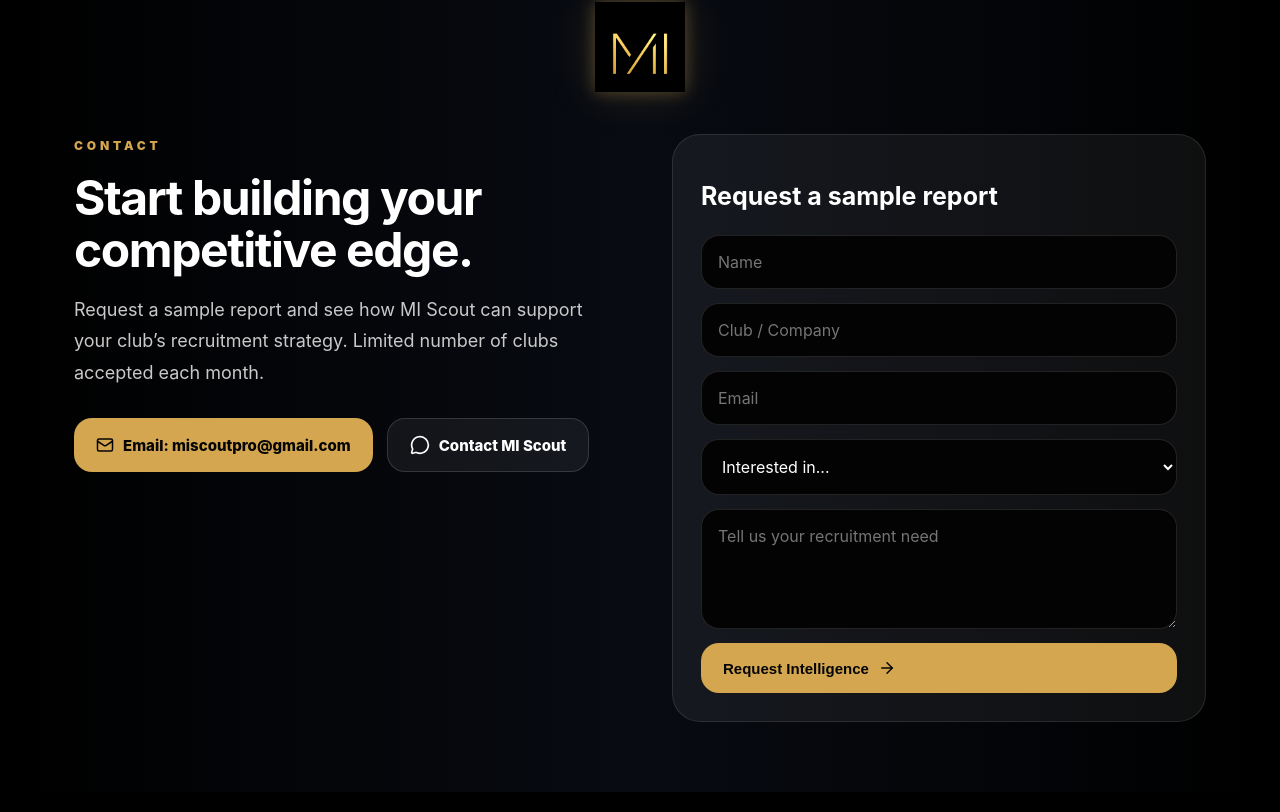
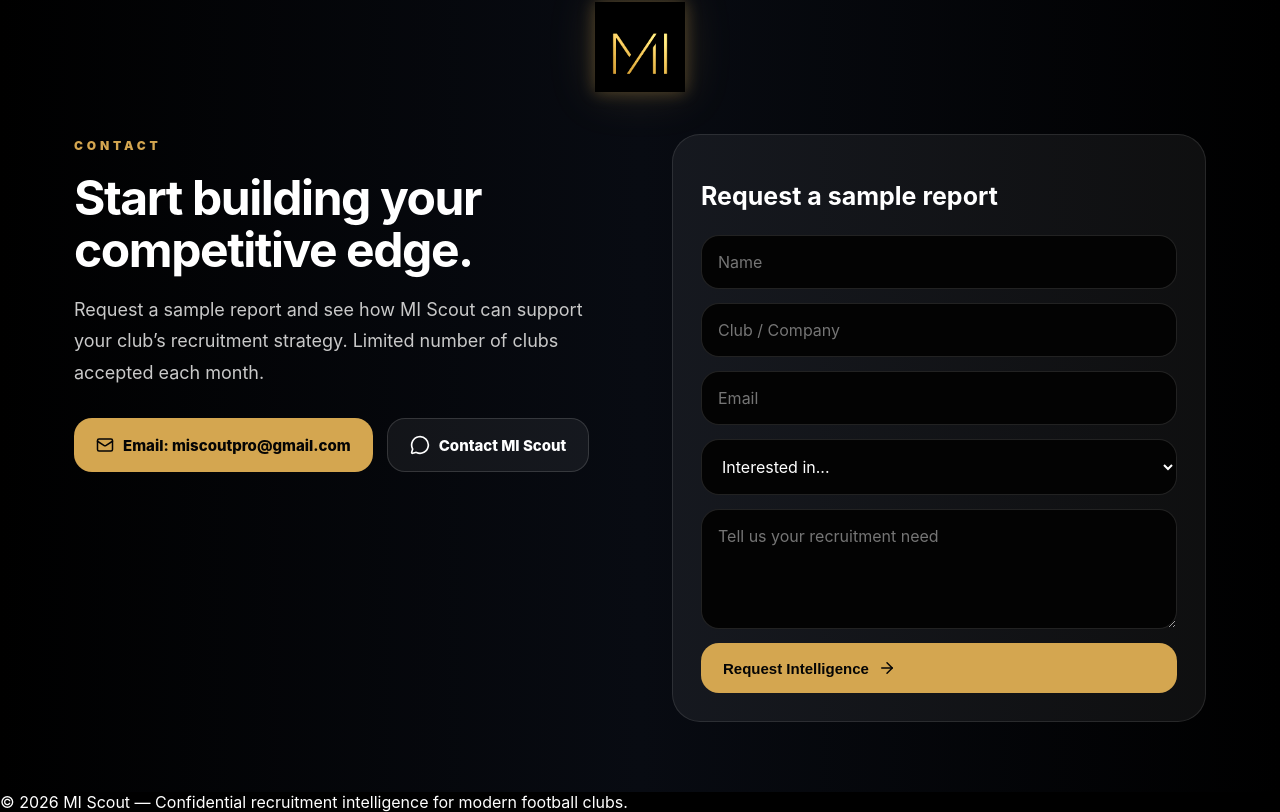
Before and after one commit to miscoutpro/mi-scout-site, a React (Vite) app: page / in a window 1280 px wide. Shown: the part 8147-8959 px from the top of the page. Built offline with nearby package versions, Linux system fonts and the light colour scheme.

Commit message:
Update main.jsx

```diff
--- a/src/main.jsx
+++ b/src/main.jsx
@@ -495,6 +495,9 @@
           </Card>
         </div>
       </section>
+      <footer className="site-footer">
+  © 2026 MI Scout — Confidential recruitment intelligence for modern football clubs.
+</footer>
     </main>
   )
 }
```
